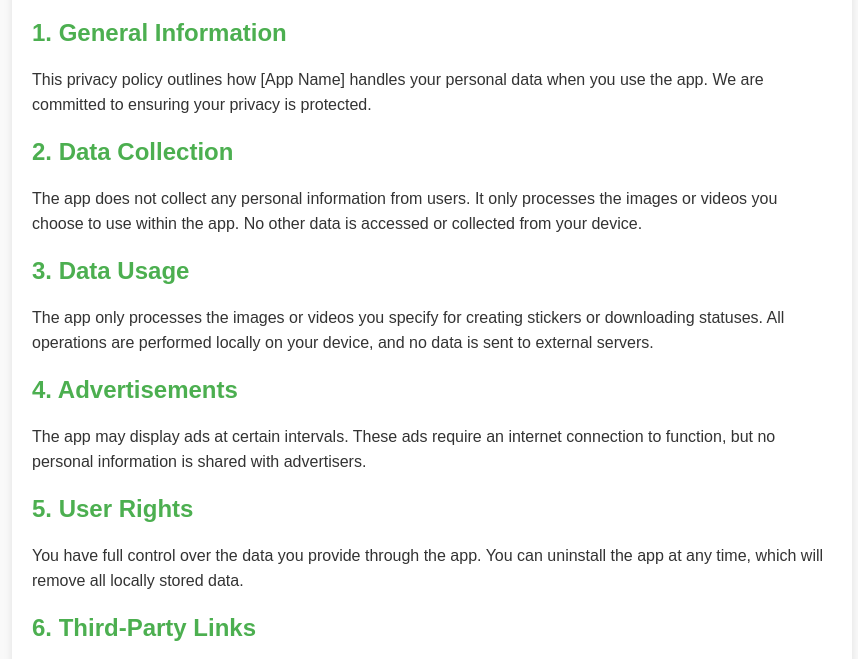
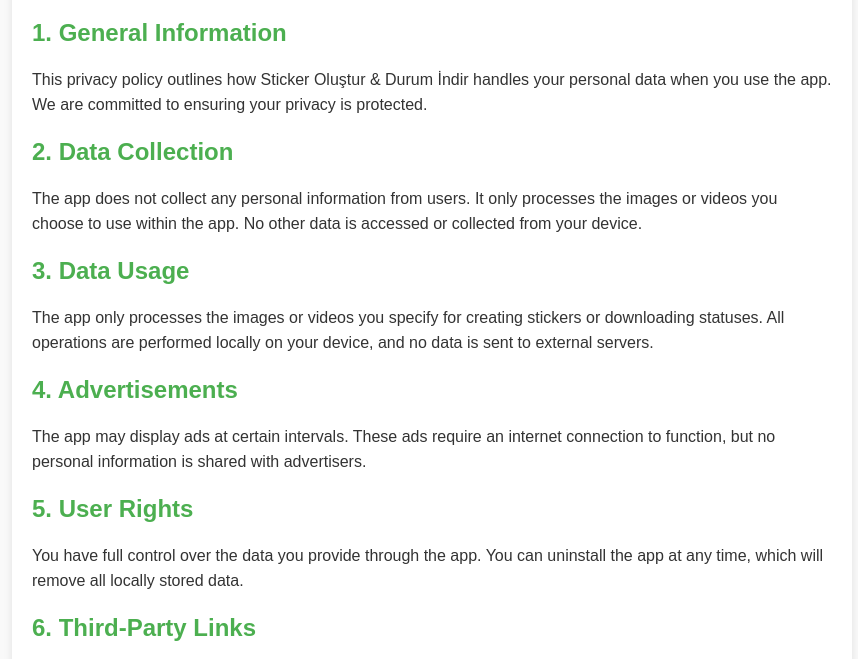
Before and after one commit to EnesAlgan76/EnesAlgan76.github.io, a plain HTML site: page index.html in a window 1280 px wide. Shown: the part 101-760 px from the top of the page, without its empty margins (208-1066 px from the left). Drawn offline with Linux system fonts and the light colour scheme.

Commit message:
Update index.html

```diff
--- a/index.html
+++ b/index.html
@@ -43,7 +43,7 @@
         <h1>Privacy Policy</h1>
 
         <h2>1. General Information</h2>
-        <p>This privacy policy outlines how [App Name] handles your personal data when you use the app. We are committed to ensuring your privacy is protected.</p>
+        <p>This privacy policy outlines how Sticker Oluştur & Durum İndir handles your personal data when you use the app. We are committed to ensuring your privacy is protected.</p>
 
         <h2>2. Data Collection</h2>
         <p>The app does not collect any personal information from users. It only processes the images or videos you choose to use within the app. No other data is accessed or collected from your device.</p>
```
